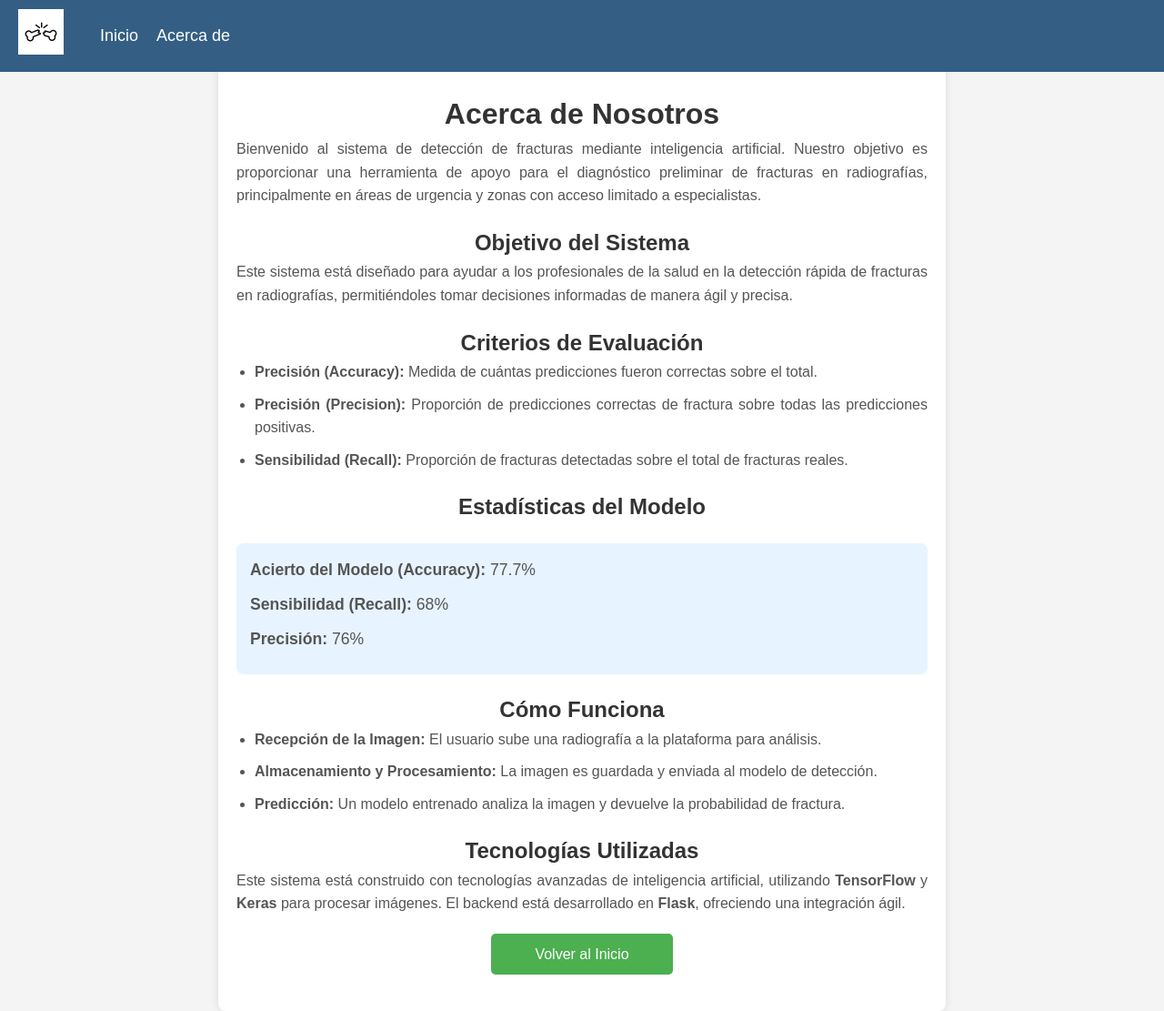
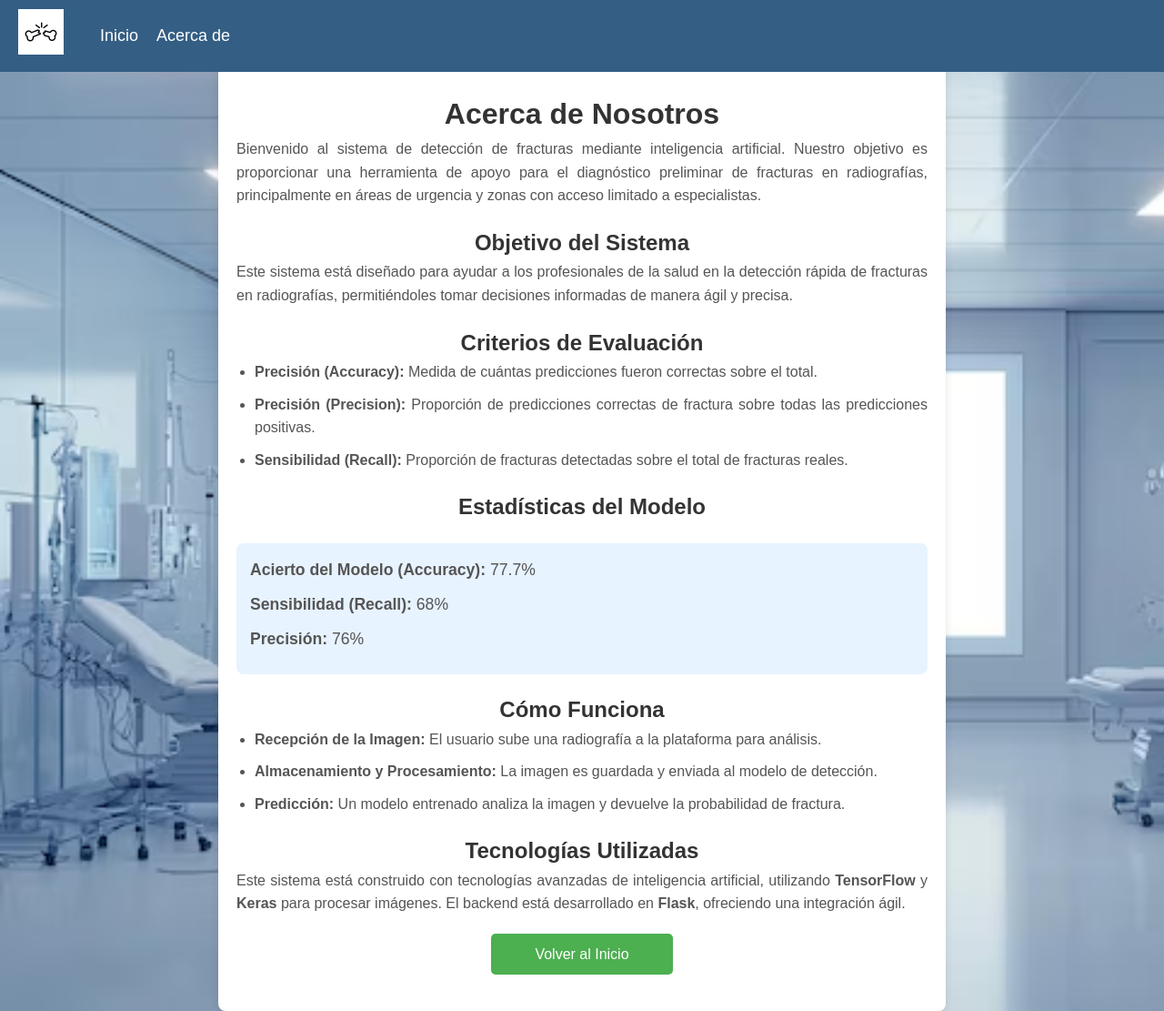
Before and after one commit to tomasbroda11/deteccion_fracturas, a Flask app: page /acerca-de in a window 1280 px wide. Shown: the whole page at 91% size. Run offline with Flask 3, Linux system fonts and the light colour scheme.

Commit message:
Cambios fondo

```diff
--- a/templates/about.html
+++ b/templates/about.html
@@ -15,7 +15,8 @@
         body {
             font-family: Arial, sans-serif;
             line-height: 1.6;
-            background-color: #f4f4f4;
+            background-image: url("/static/medica.avif");
+            background-size: cover;
             padding-top: 60px;
         }
 
```
